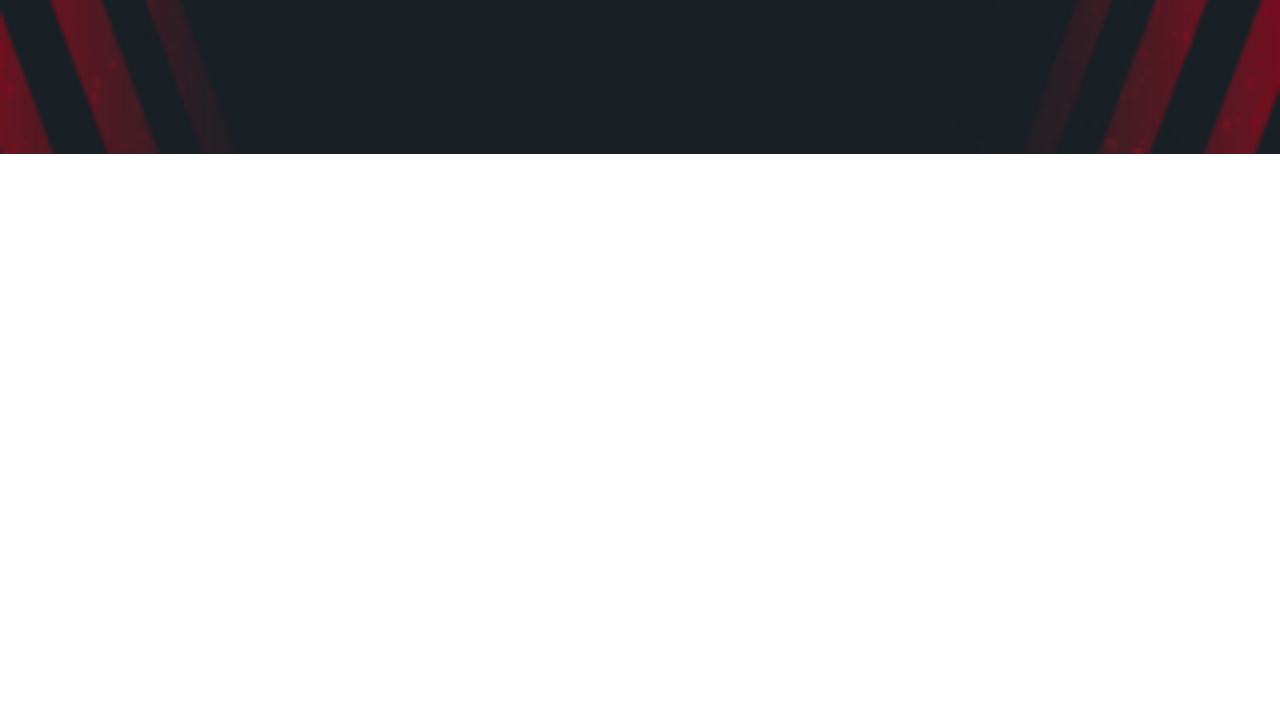
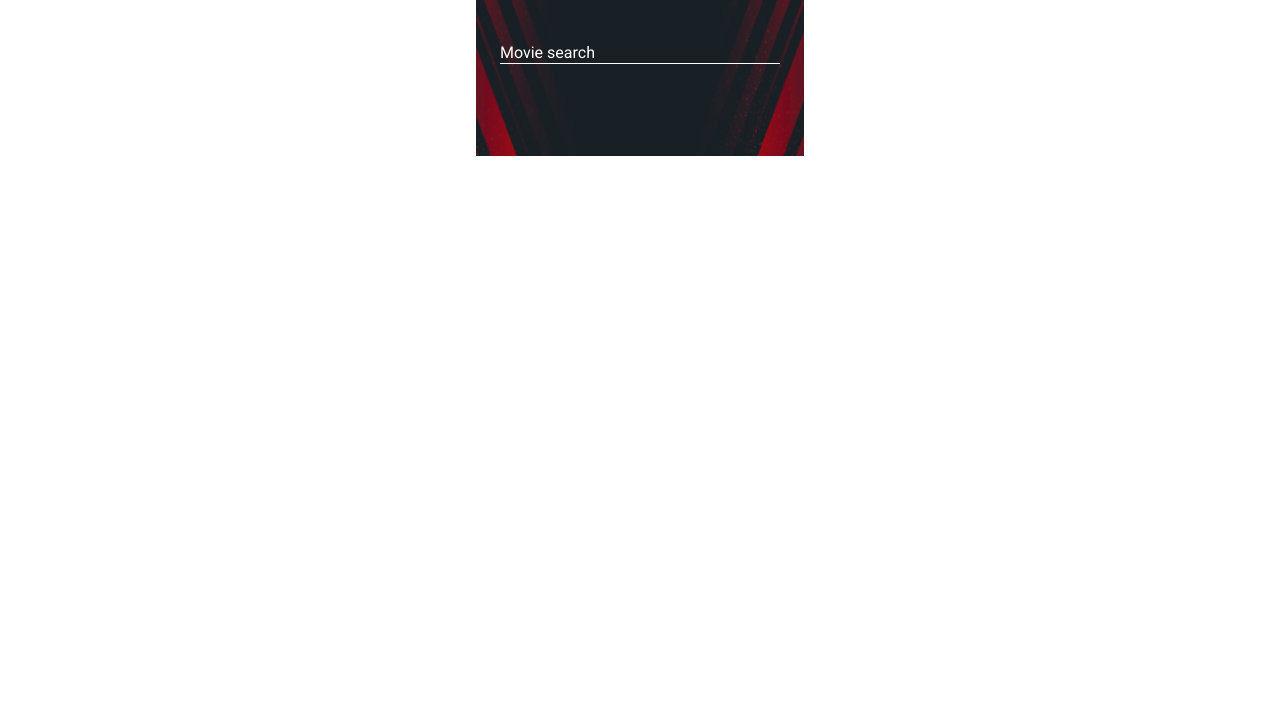
Before and after one commit to mankovskiy/js-project-my-test, a website built with Parcel: page src/index.html in a window 1280 px wide. Shown: the part 80-800 px from the top of the page. Built offline with nearby package versions, Linux system fonts and the light colour scheme.

Commit message:
mob_header

```diff
--- a/src/partials/header.html
+++ b/src/partials/header.html
@@ -1,6 +1,7 @@
-<header>
-  <div class="header container">
-    <a class="logo__link" href="#"
+<header class="header">
+  <div class="container ">
+    <div class="header__wrappper">
+<a class="logo__link" href="#"
       ><svg class="header__icon" width="24" height="24">
         <use href="/src/images/logo.svg#icon-film"></use></svg
     ></a>
@@ -15,5 +16,14 @@
         </li>
       </ul>
     </nav>
-  </div>
+    </div>
+      <form class="form"  autocomplete="off" novalidate>
+    <input class="form__input" placeholder="Movie search" type="text" name="text" />
+    <button class="form__button" type="submit"><svg class="header__icon" width="12" height="12">
+        <use href="/src/images/logo.svg#icon-search-2"></use></svg</button>
+    </form>
+
+    </div>
+
+
 </header>
--- a/src/sass/_example.scss
+++ b/src/sass/_example.scss
@@ -17,15 +17,14 @@ img {
   height: auto;
 }
 .header {
-  // height: 230px;
-  display: flex;
-  justify-content: space-between;
-  background-image: url(../images/mob_header@1.png);
-  // background-position: center;
-  background-size: cover;
+  // position: relative;
+  background-image: url(../images/mob_home_header@1.png);
+  background-position: center;
+  background-size: contain;
   margin: 0 auto;
   background-repeat: no-repeat;
 }
+
 .container {
   width: 100%;
   padding-left: 20px;
@@ -33,10 +32,15 @@ img {
   margin-left: auto;
   margin-right: auto;
 }
-
+.header__wrappper {
+  // position: relative;
+  display: flex;
+  justify-content: space-between;
+  // position: relative;
+}
 .logo__link {
   padding-top: 40px;
-  padding-bottom: 166px;
+  // padding-bottom: 166px;
 }
 .nav__list {
   padding-top: 44px;
@@ -52,3 +56,35 @@ img {
   line-height: 1.17;
   color: #ffffff;
 }
+.form {
+  position: relative;
+  margin-top: 54px;
+  padding-bottom: 92px;
+  // position: absolute;
+  // right: 0px;
+  // top: 50%;
+  // transform: translateY(-50%);
+  display: flex;
+  justify-content: center;
+}
+.form__input {
+  width: 280px;
+  border: none;
+  outline: none;
+  border-bottom: 0.5px solid #ffffff;
+  font-size: 16px;
+  background: none;
+}
+.form__input::placeholder {
+  position: absolute;
+  left: 0px;
+  font-weight: 400;
+  color: #ffffff;
+}
+
+.form__button {
+  position: absolute;
+  right: -6px;
+  background-color: transparent;
+  border: none;
+}
```
Also changed, not shown: src/images/desk_home_header@1.png (added), src/images/desk_home_header@2.png (added), src/images/mob_home_header@1.png (renamed from src/images/mob_header@1.png), src/images/mob_home_header@2.png (renamed from src/images/mob_header@2.png), src/images/tablet_home_header@1.png (added), src/images/tablet_home_header@2.png (added).
